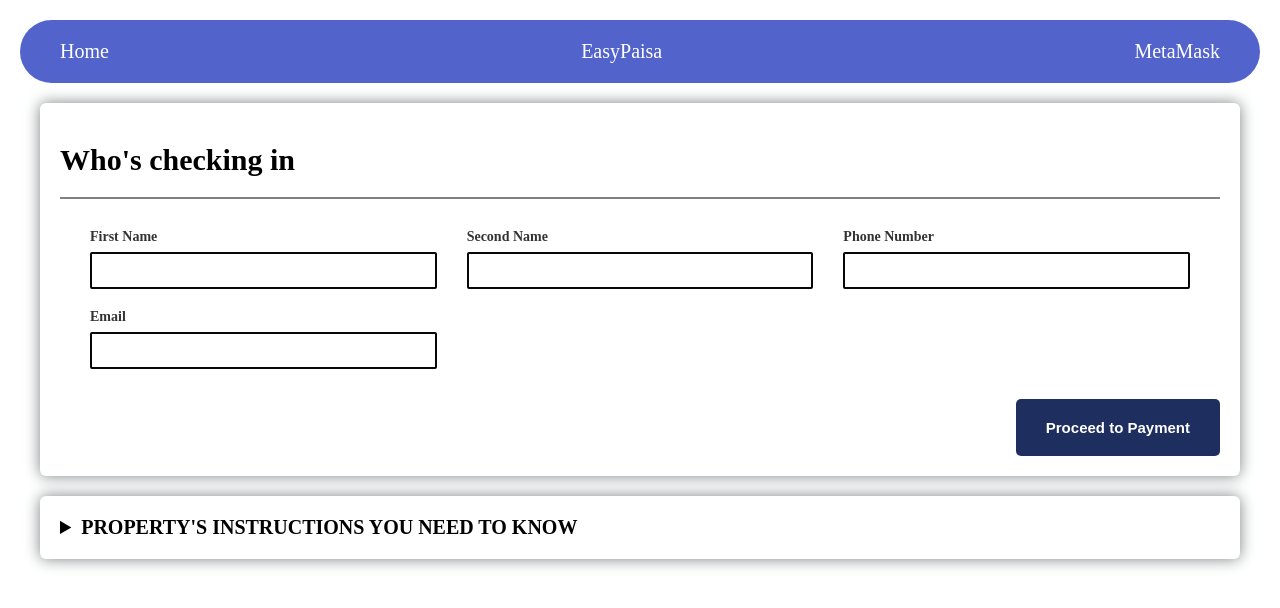
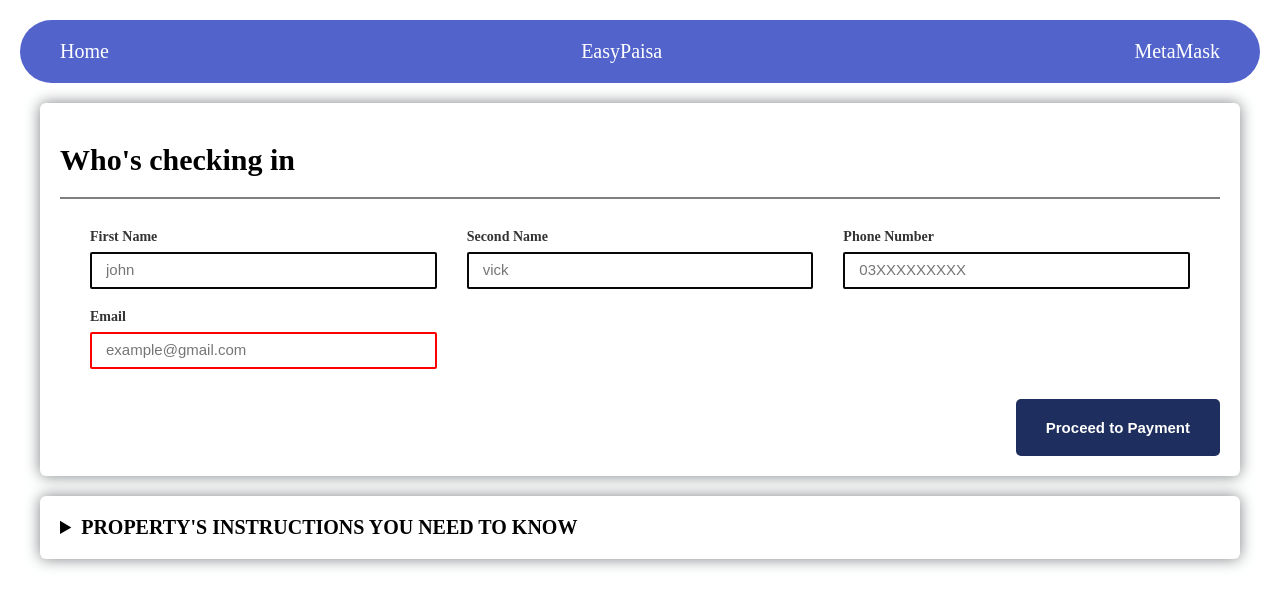
Before and after one commit to aboutmohsin/epayments, a React (Vite) app in the folder client/: page / in a window 1280 px wide. Shown: the top 608 px of the page. Built offline with nearby package versions, Linux system fonts and the light colour scheme.

Commit message:
make add user api

```diff
--- a/client/package.json
+++ b/client/package.json
@@ -9,6 +9,7 @@
     "preview": "vite preview"
   },
   "dependencies": {
+    "axios": "^1.3.5",
     "react": "^18.2.0",
     "react-dom": "^18.2.0",
     "react-router-dom": "^6.10.0"
--- a/client/src/components/Form/Form.jsx
+++ b/client/src/components/Form/Form.jsx
@@ -1,16 +1,17 @@
 import React, { useState } from "react";
 import "./Form.css";
 import Instruction from "../Instruction/Instruction";
+import { addUser } from "../../service/api";
 
 const Form = () => {
   const [input, setInput] = useState({});
   const onValueChange = (e) => {
     e.preventDefault();
     setInput({ ...input, [e.target.name]: e.target.value });
-    console.log(e.target.value);
+    console.log(input);
   };
-  const handelInput = (e) => {
-    console.log("add data successfully");
+  const addUserDetails = async () => {
+    await addUser(input);
   };
   return (
     <section className="form_sections">
@@ -27,7 +28,7 @@ const Form = () => {
                   pattern="[A-Za-z]"
                   color="red"
                   name="firstName"
-                  // value={input}
+                  placeholder="john"
                   onChange={(e) => onValueChange(e)}
                 />
               </div>
@@ -36,7 +37,7 @@ const Form = () => {
                 <input
                   type="text"
                   name="secondName"
-                  // value={input}
+                  placeholder="vick"
                   onChange={(e) => onValueChange(e)}
                 />
               </div>
@@ -45,7 +46,7 @@ const Form = () => {
                 <input
                   type="number"
                   name="phoneNo"
-                  // value={input}
+                  placeholder="03XXXXXXXXX"
                   onChange={(e) => onValueChange(e)}
                 />
               </div>
@@ -54,13 +55,14 @@ const Form = () => {
                 <input
                   type="email"
                   name="email"
-                  // value={input}
+                  placeholder="example@gmail.com"
                   onChange={(e) => onValueChange(e)}
+                  required
                 />
               </div>
             </div>
             <div className="btn">
-              <button onClick={handelInput}>Proceed to Payment</button>
+              <button onClick={addUserDetails}>Proceed to Payment</button>
             </div>
           </form>
         </div>
--- /dev/null
+++ b/client/src/service/api.js
@@ -0,0 +1,9 @@
+import axios from "axios";
+const URL = "";
+export const addUser = async (data) => {
+  try {
+    return await axios.post(`${URL}/add`, data);
+  } catch (error) {
+    console.log(`Error while using add user Api: `, error);
+  }
+};
```
Also changed, not shown: 1 other file (tests, documents, lock files or other folders).
